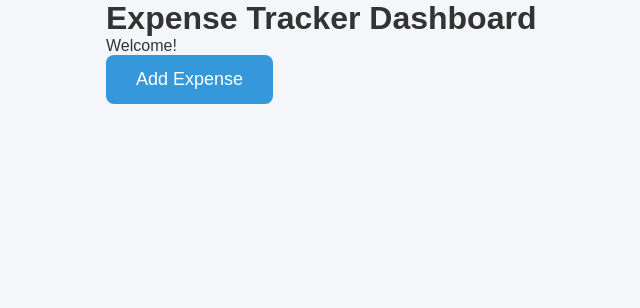
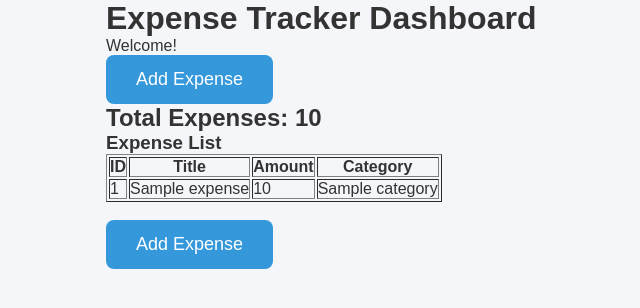
Before and after one commit to eyosisolo/expense_tracker, a Flask app: template templates/dashboard.html in a window 1280 px wide. Shown: the top 308 px of the page, without its empty margins (34-674 px from the left). Run offline with Flask 3, Linux system fonts and the light colour scheme; the template is opened without the code that fills it: most values are stand-ins (such as "Sample title", 1, 10 or a date in 2020).

Commit message:
Complete Day 6: Expense dashboard and deletion

```diff
--- a/app.py
+++ b/app.py
@@ -76,7 +76,11 @@ def login():
 
         if user:
 
-            return render_template("dashboard.html")
+           expenses = get_all_expenses()
+
+           total = get_total_expenses()
+
+           return render_template("dashboard.html",expenses=expenses, total=total)
 
         return "Invalid username or password."
 
@@ -128,5 +132,54 @@ def create_expense_table():
     connection.commit()
     connection.close()
 
+def get_all_expenses():
+
+    connection = get_connection()
+    cursor = connection.cursor()
+
+    cursor.execute("""
+    SELECT id, title, amount, category
+    FROM expenses
+    ORDER BY id DESC
+    """)
+    expenses = cursor.fetchall()
+    connection.close()
+    return expenses
+
+def get_total_expenses():
+
+    connection = get_connection()
+    cursor = connection.cursor()
+
+    cursor.execute("""
+    SELECT SUM(amount)
+    FROM expenses
+    """)
+
+    total = cursor.fetchone()[0]
+    connection.close()
+
+    if total is None:
+        return 0.0
+
+    return total
+
+
+@app.route("/delete/<int:id>")
+def delete_expense(id):
+
+    connection = get_connection()
+    cursor = connection.cursor()
+
+    cursor.execute(
+        "DELETE FROM expenses WHERE id = ?",
+        (id,)
+    )
+
+    connection.commit()
+    connection.close()
+
+    return "Expense deleted successfully."
+
 if __name__ == "__main__":
     app.run(debug=True)
--- a/templates/dashboard.html
+++ b/templates/dashboard.html
@@ -20,6 +20,42 @@
     <p>Welcome!</p>
     <a href="/add_expense" class="button">Add Expense</a>
 
+    <h2>Total Expenses: {{ total }}</h2>
+
+    <h3>Expense List</h3>
+
+    <table border="1">
+
+    <tr>
+      <th>ID</th>
+      <th>Title</th>
+      <th>Amount</th>
+      <th>Category</th>
+    </tr>
+
+    {% for expense in expenses %}
+
+   <tr>
+
+<td>{{ expense["id"] }}</td>
+
+<td>{{ expense["title"] }}</td>
+
+<td>{{ expense["amount"] }}</td>
+
+<td>{{ expense["category"] }}</td>
+
+</tr>
+
+{% endfor %}
+
+</table>
+
+<br>
+
+<a href="/add_expense" class="button">
+Add Expense
+</a>
   </div>
 
  </body>
```
